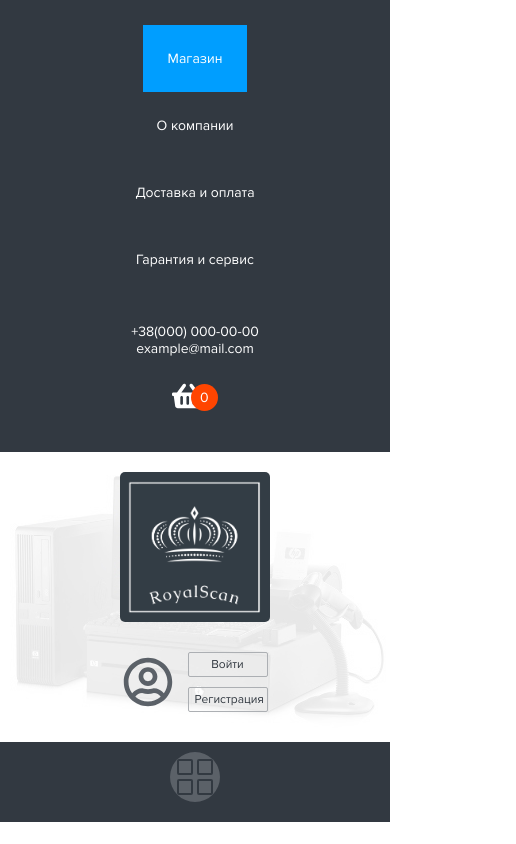
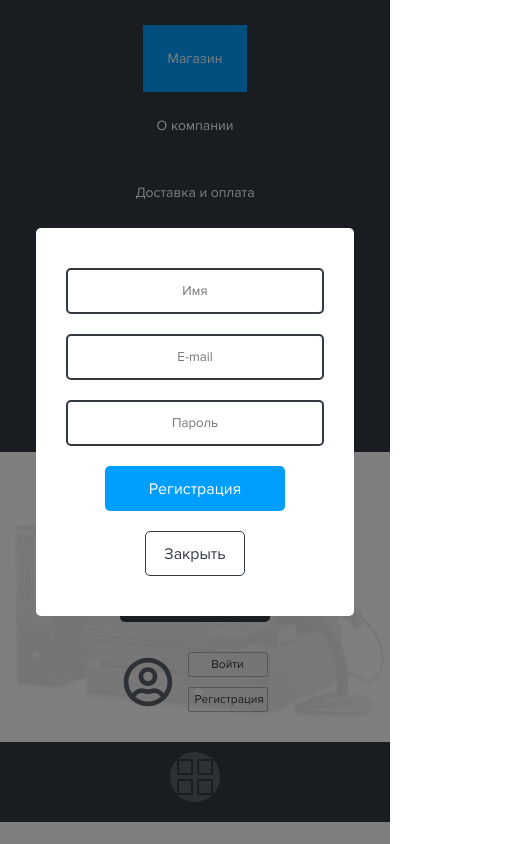
Before and after one commit to Semidar/royal-scan, a React (Create React App) app: page / in a window 390 px wide. Shown: the top 844 px of the page, 516 px wide, since content can reach past the window. Built offline with nearby package versions, Linux system fonts and the light colour scheme; no server answers.

Commit message:
reg form add

```diff
--- a/src/App.js
+++ b/src/App.js
@@ -4,21 +4,25 @@ import Main from './components/main/Main';
 import Footer from './components/footer/Footer';
 import Basket from './components/basket/Basket';
 import EnterForm from './components/forms/enterForm/EnterForm';
+import RegisterForm from './components/forms/registerForm/RegisterForm';
 
 function App() {
   const [basketOpen, setBasketOpen] = React.useState(false);
   const [basketItems, setBasketItems] = React.useState([]);
   const [enterFormOpen, setEnterFormOpen] = React.useState(false);
+  const [regFormOpen, setRegFormOpen] = React.useState(true);
 
   return (
     <div className="App">
 
       {enterFormOpen && <EnterForm onEntreFormClose = {()=>setEnterFormOpen(false)}/>}
+      {regFormOpen && <RegisterForm onRegFormClose = {()=>setRegFormOpen(false)}/>}
 
       {basketOpen && <Basket items = { basketItems } onCloseBasket={()=>setBasketOpen(false)}/>}
 
       <Header onOpenBasket={()=>setBasketOpen(true)}
               onEntreFormOpen = {()=>setEnterFormOpen(true)}
+              onRegFormOpen = {()=>setRegFormOpen(true)}
               items = { basketItems }/>
 
       <Main setBasketItems = { setBasketItems }/>
--- a/src/components/forms/enterForm/EnterForm.js
+++ b/src/components/forms/enterForm/EnterForm.js
@@ -1,10 +1,10 @@
 import React from 'react'
-import './enterForm.scss'
+import '../forms.scss'
 
-const EnterForm = ({ active, onEntreFormClose }) => {
+const EnterForm = ({ onEntreFormClose }) => {
     return (
         <>
-        <div onClick={onEntreFormClose} className={active ? 'form__overlay active' : 'form__overlay'}>
+        <div onClick={onEntreFormClose} className='form__overlay'>
             <form onClick={e => e.stopPropagation()} className="login__form">
                 <div className='inp__template'>
                     <input type="text" placeholder="Имя" />
--- a/src/components/forms/enterForm/enterForm.scss
+++ /dev/null
@@ -1,27 +0,0 @@
-.form__overlay {
-  position: fixed;
-  background: rgba(0, 0, 0, 0.5);
-  width: 100%;
-  height: 100%;
-  z-index: 1;
-  display: flex;
-  align-items: center;
-  justify-content: center;
-
-  .login__form {
-    margin: 0;
-    display: flex;
-    flex-direction: column;
-    justify-content: space-between;
-    padding: 30px;
-    background: #fff;
-    border-radius: 5px;
-  }
-  .close__btn {
-    border: 1px solid #323941;
-    background-color: transparent;
-    color: #323941;
-    padding: 10px;
-    width: 100px;
-  }
-}
--- a/src/components/forms/forms.scss
+++ b/src/components/forms/forms.scss
@@ -0,0 +1,27 @@
+.form__overlay {
+  position: fixed;
+  background: rgba(0, 0, 0, 0.5);
+  width: 100%;
+  height: 100%;
+  z-index: 1;
+  display: flex;
+  align-items: center;
+  justify-content: center;
+
+  form {
+    margin: 0;
+    display: flex;
+    flex-direction: column;
+    justify-content: space-between;
+    padding: 30px;
+    background: #fff;
+    border-radius: 5px;
+  }
+  .close__btn {
+    border: 1px solid #323941;
+    background-color: transparent;
+    color: #323941;
+    padding: 10px;
+    width: 100px;
+  }
+}
--- a/src/components/forms/registerForm/RegisterForm.js
+++ b/src/components/forms/registerForm/RegisterForm.js
@@ -1,14 +1,17 @@
 import React from 'react'
 
-const RegisterForm = () => {
+const RegisterForm = ({ onRegFormClose }) => {
     return (
         <>
-         <form id="regForm" className="register-form noShow">
-            <input type="text" placeholder="Имя" />
-            <input type="text" placeholder="E-mail" />
-            <input type="password" placeholder="Пароль" />
-            <button>Регистрация</button>
-        </form>
+        <div onClick={onRegFormClose} className='form__overlay'>
+            <form onClick={e => e.stopPropagation()}>
+                <input type="text" placeholder="Имя" />
+                <input type="text" placeholder="E-mail" />
+                <input type="password" placeholder="Пароль" />
+                <button>Регистрация</button>
+                <button onClick={onRegFormClose} className='close__btn'>Закрыть</button>
+            </form>
+        </div>
         </>
     )
 }
--- a/src/components/header/Header.js
+++ b/src/components/header/Header.js
@@ -8,7 +8,7 @@ import { NavLink } from "react-router-dom"
 
 import './header.scss';
 
-const Header = ({ onOpenBasket, onEntreFormOpen, items }) => {
+const Header = ({ onOpenBasket, onEntreFormOpen, onRegFormOpen, items }) => {
     return (
         <>
         <div className='header'>
@@ -50,7 +50,7 @@ const Header = ({ onOpenBasket, onEntreFormOpen, items }) => {
                         </div>
                         <div className="client__panel">
                             <input onClick={onEntreFormOpen} id="LogInBtn" type="button" className="login" value="Войти"/>
-                            <input id="RegBtn" type="button" className="register" value="Регистрация"/>
+                            <input onClick={onRegFormOpen} id="RegBtn" type="button" className="register" value="Регистрация"/>
                         </div>
                     </div>
                 </div>
--- a/src/components/header/header.scss
+++ b/src/components/header/header.scss
@@ -160,13 +160,6 @@
         .menu__wrap {
           padding: 0 50px;
         }
-        .contact {
-          .basket {
-            .fas {
-              font-size: 30px;
-            }
-          }
-        }
       }
     }
   }
@@ -178,13 +171,6 @@
         font-size: 14px;
         .menu__wrap {
           padding: 0;
-        }
-        .contact {
-          .basket {
-            .fas {
-              font-size: 28px;
-            }
-          }
         }
       }
       .login__form {
@@ -211,9 +197,6 @@
           flex-direction: column-reverse;
           .basket {
             margin: 0 auto;
-            .fas {
-              font-size: 28px;
-            }
           }
           .contact__frame {
             padding: 10px 0;
--- a/src/components/main/shop/shop.scss
+++ b/src/components/main/shop/shop.scss
@@ -6,12 +6,13 @@
     display: flex;
     justify-content: space-between;
     .filters {
+      margin: 0;
+      margin-right: 50px;
       font-size: 32px;
       color: #009eff;
       font-weight: 800;
       padding: 20px;
       width: 300px;
-      margin: 0;
       border: 2px solid #323941;
       border-radius: 5px;
     }
```
